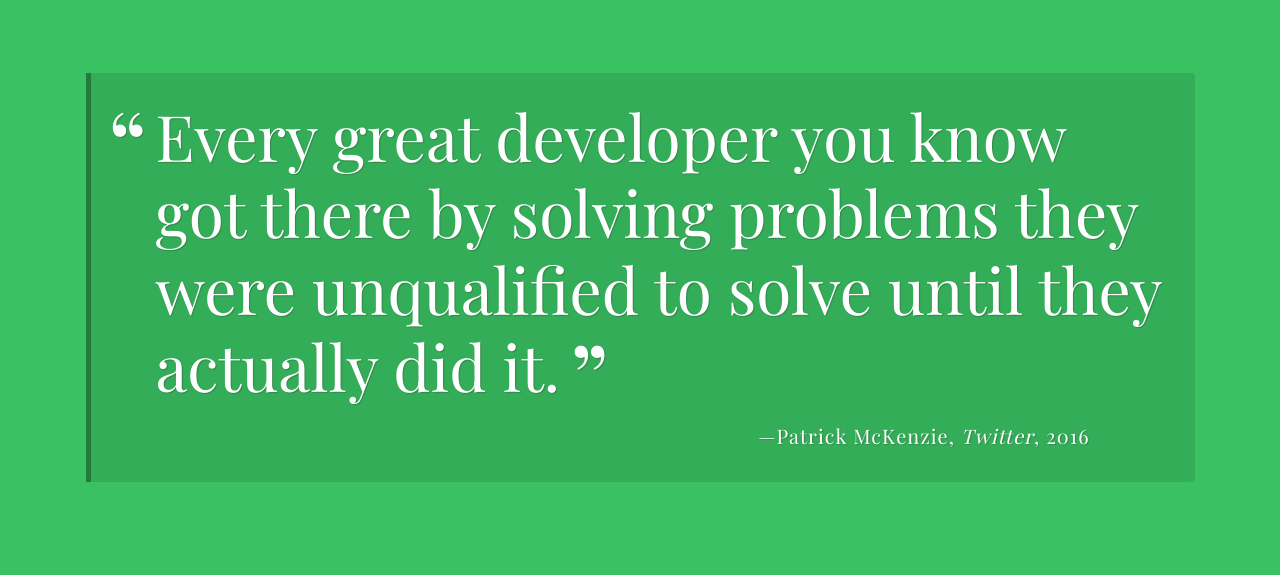
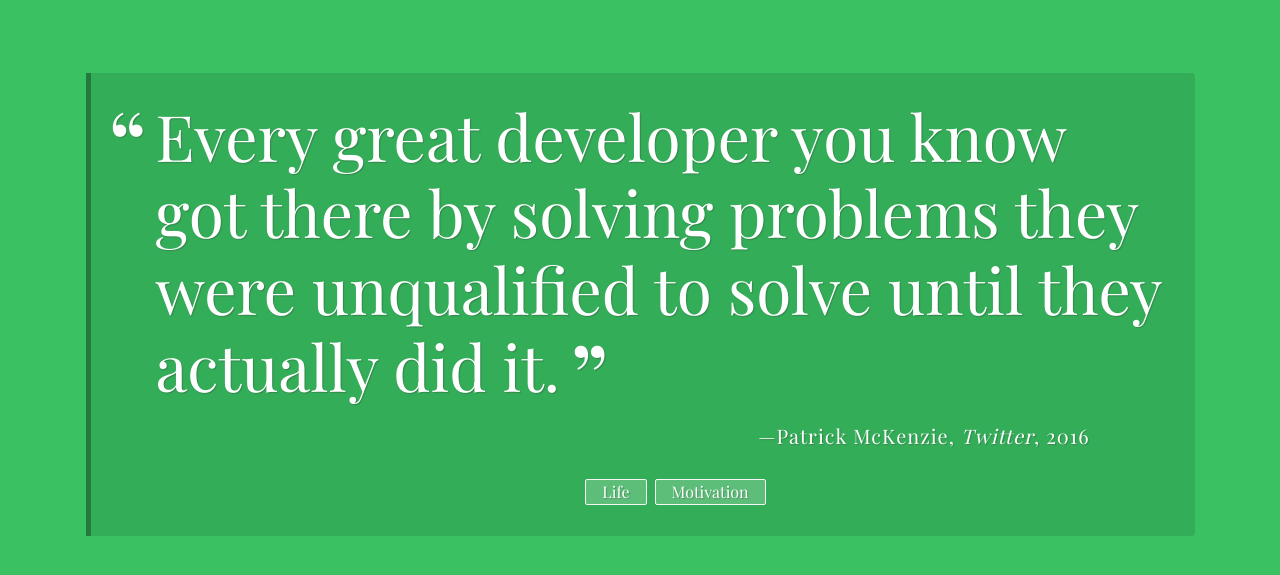
Before and after one commit to rj445/random-quote-generator, a plain HTML site: page index.html in a window 1280 px wide. Shown: the part 147-722 px from the top of the page. Drawn offline with nearby package versions, Linux system fonts and the light colour scheme; a web font is replaced by a local one.

Commit message:
Added citation, year and tags

```diff
--- a/css/styles.css
+++ b/css/styles.css
@@ -123,6 +123,25 @@ h1 {
   font-style: normal;
 }
 
+/**
+  Styling tags
+*/
+
+ul.tags {
+  list-style: none;
+  text-align: center;
+  margin-top: 2rem;
+}
+
+.tags li {
+  display: inline-block;
+  padding: 8px 16px;
+  margin-right: 4px;
+  border: 1px solid #f6f6f6;
+  border-radius: 2px;
+  background-color: rgba(255, 255, 255, 0.2)
+}
+
 @media (min-width: 768px) {
   body {
     padding: 25px;
--- a/index.html
+++ b/index.html
@@ -18,6 +18,10 @@
       <div id="quote-box" class="quote-box">
         <p class="quote">Every great developer you know got there by solving problems they were unqualified to solve until they actually did it.</p>
         <p class="source">Patrick McKenzie<span class="citation">Twitter</span><span class="year">2016</span></p>
+        <ul class="tags">
+          <li>Life</li>
+          <li>Motivation</li>
+        </ul>
       </div>
     </div>
 
--- a/js/script.js
+++ b/js/script.js
@@ -13,23 +13,49 @@ const quotes = [
   },
   {
     quote: "Stay hungry, stay foolish.",
-    source: "Steve Jobs"
+    source: "Steve Jobs",
+    tags: ["Motivation"]
   },
   {
     quote: "A great man is always willing to be little.",
-    source: "Ralph Waldo Emerson"
+    source: "Ralph Waldo Emerson",
+    tags: ["Motivation"]
   },
   {
     quote: "The future belongs to those who prepare for it today.",
-    source: "Malcolm X"
+    source: "Malcolm X",
+    tags: ["Motivation"]
   },
   {
     quote: "Try not to become a man of success but rather to become a man of value.",
-    source: "Albert Einstein"
+    source: "Albert Einstein",
+    tags: ["Motivation"]
   },
   {
     quote: "It’s not how much you have that makes people look up to you, it’s who you are.",
-    source: "Elvis Presley"
+    source: "Elvis Presley",
+    tags: ["Motivation"]
+  },
+  {
+    quote: "Problems are not stop signs, they are guidelines.",
+    source: "Robert H. Schuller",
+    tags: ["Motivation"],
+    citation: "brainyquote.com.",
+    year: 2001
+  },
+  {
+    quote: "For beautiful eyes, look for the good in others; for beautiful lips, speak only words of kindness; and for poise, walk with the knowledge that you are never alone.",
+    source: "Audrey Hepburn",
+    tags: ["Life", "Wisdom"],
+    citation: "brainyquote.com.",
+    year: 2019
+  },
+  {
+    quote: "It does not matter how slowly you go as long as you do not stop.",
+    source: "Confucius",
+    tags: ["Matter", "Motivation"],
+    citation: "brainyquote.com.",
+    year: 2019
   }
 ];
 
@@ -81,12 +107,26 @@ function getRandomQuote() {
 function printQuote() {
   console.log('Printing quote');
   const quote = getRandomQuote();
+  let tagsContent = "";
+  if (quote.tags && quote.tags.length > 0) {
+    quote.tags.forEach(function (tag) {
+      tagsContent += `<li>${tag}</li>`
+    });
+  }
+  if (tagsContent != "") {
+    tagsContent = `
+      <ul class="tags">
+      ${tagsContent}
+      </ul>
+      `;
+  }
   const contentToDisplay = `
     <p class="quote">${quote.quote}</p>
     <p class="source">${quote.source}
     ${(quote.citation) ? '<span class="citation">' + quote.citation + '</span>' : ''}
     ${(quote.year) ? '<span class="year">' + quote.year + '</span>' : ''}
     </p>
+    ${tagsContent}
   `;
   document.getElementById('quote-box').innerHTML = contentToDisplay;
   setBackgroundColor();
```
